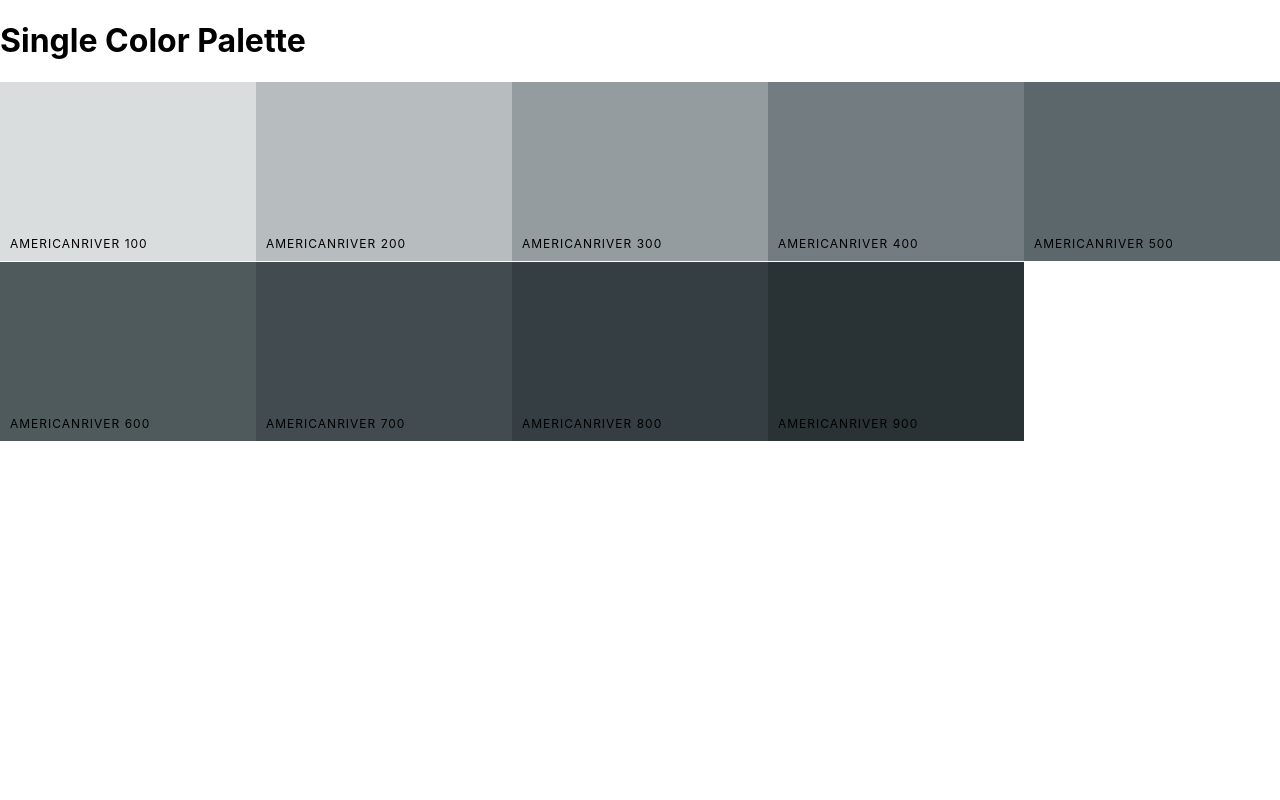
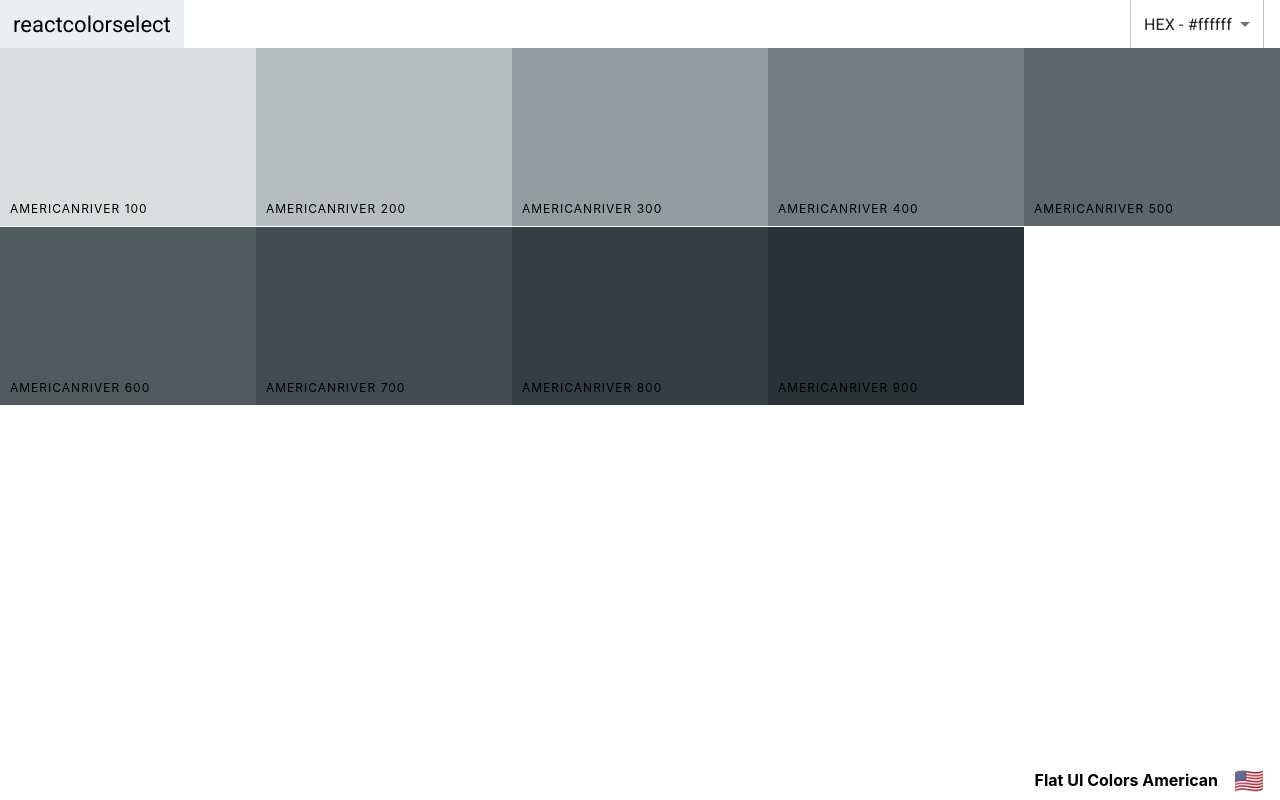
Before and after one commit to RussSafin/ReactColorpoject, a React (Create React App) app: page /palette/flat-ui-colors-american/americanriver in a window 1280 px wide. Built offline with nearby package versions, Linux system fonts and the light colour scheme.

Commit message:
Add navbar and footer to SingleColorPalette

```diff
--- a/src/Navbar.js
+++ b/src/Navbar.js
@@ -1,5 +1,5 @@
 import React, { Component } from 'react';
-import {Link} from "react-router-dom";
+import { Link } from 'react-router-dom';
 import Select from '@mui/material/Select';
 import MenuItem from '@mui/material/MenuItem';
 import Snackbar from '@mui/material/Snackbar';
@@ -18,20 +18,21 @@
 		this.closeSnackbar = this.closeSnackbar.bind(this);
 	}
 	handleFormatChange(e) {
-		this.setState({ format: e.target.value , open: true});
+		this.setState({ format: e.target.value, open: true });
 		this.props.handleChange(e.target.value);
 	}
 	closeSnackbar() {
 		this.setState({ open: false });
 	}
 	render() {
-		const { level, changeLevel } = this.props;
+		const { level, changeLevel, isAllColors } = this.props;
 		const { format } = this.state;
 		return (
 			<header className="Navbar">
 				<div className="logo">
-					<Link to='/'>reactcolorselect</Link>
+					<Link to="/">reactcolorselect</Link>
 				</div>
+				{isAllColors && (
 					<div className="slider-container">
 						<span>Level: {level}</span>
 						<div className="slider">
@@ -54,6 +55,7 @@
 							/>
 						</div>
 					</div>
+				)}
 				<div className="select-container">
 					<Select value={format} onChange={this.handleFormatChange}>
 						<MenuItem value="hex">HEX - #ffffff</MenuItem>
--- a/src/Palette.js
+++ b/src/Palette.js
@@ -1,6 +1,7 @@
 import React, { Component } from 'react';
 import ColorBox from './ColorBox';
 import Navbar from './Navbar';
+import PaletteFooter from './PaletteFooter';
 import './Palette.css';
 
 class Palette extends Component {
@@ -36,6 +37,7 @@
 					level={level}
 					changeLevel={this.changeLevel}
 					handleChange={this.changeFormat}
+					isAllColors={true}
 				/>
 				<div className="Palette-colors">{colorBoxes}</div>
 				<footer className="Palette-footer">
--- /dev/null
+++ b/src/PaletteFooter.js
@@ -0,0 +1,13 @@
+import React from 'react';
+
+export default function PaletteFooter(props) {
+    const {paletteName, emoji} = props;
+	return (
+		<div>
+			<footer className="Palette-footer">
+				{paletteName}
+				<span className="emoji">{emoji}</span>
+			</footer>
+		</div>
+	);
+}
--- a/src/SingleColorPalette.js
+++ b/src/SingleColorPalette.js
@@ -1,10 +1,15 @@
 import React, { Component } from 'react';
+import Navbar from './Navbar';
 import ColorBox from './ColorBox';
+import PaletteFooter from './PaletteFooter';
+import { palette } from '@mui/system';
 
 export default class SingleColorPalette extends Component {
 	constructor(props) {
 		super(props);
 		this._shades = this.gatherShades(this.props.palette, this.props.colorId);
+        this.state = {format: 'hex'};
+        this.changeFormat = this.changeFormat.bind(this);
 	}
 	gatherShades(palette, colorToFilterBy) {
 		let shades = [];
@@ -17,19 +22,25 @@
 
 		return shades.slice(1);
 	}
+    changeFormat(val) {
+		this.setState({ format: val });
+	}
 	render() {
+        const {paletteName, emoji} = this.props.palette;
+        const {format} = this.state;
 		const colorBoxes = this._shades.map((color) => (
 			<ColorBox
 				key={color.id}
 				name={color.name}
-				background={color.hex}
+				background={color[format]}
 				showLink={false}
 			/>
 		));
 		return (
 			<div className='Palette'>
-				<h1>Single Color Palette</h1>
+                <Navbar handleChange={this.changeFormat} isAllColors={false}/>
 				<div className='Palette-colors'>{colorBoxes}</div>
+                <PaletteFooter paletteName={paletteName} emoji={emoji} />
 			</div>
 		);
 	}
```
Lines whose indentation alone changed are shown as unchanged.
